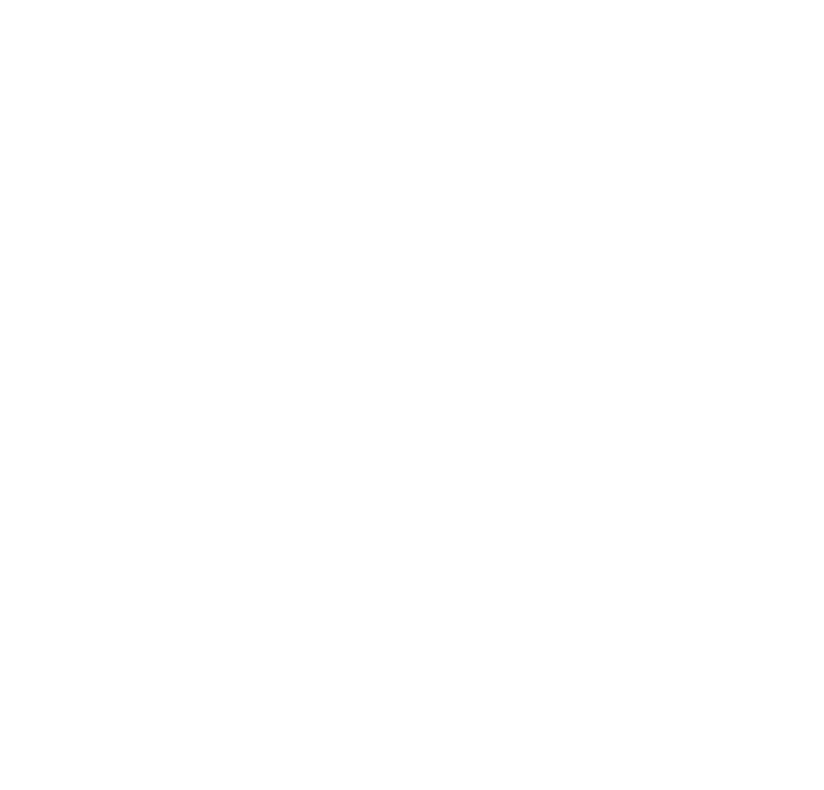
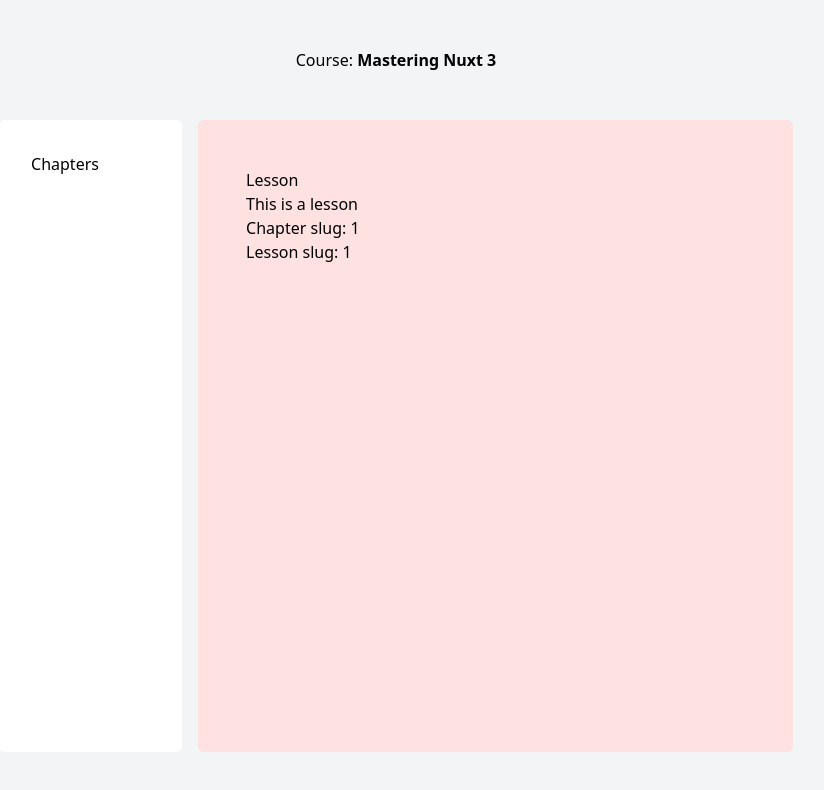
Before and after one commit to weijingbbb/nuxt3-study, a Nuxt app: page /course/chapter/1/lesson/1 in a window 1280 px wide. Before the commit this address had no page. Shown: the top 790 px of the page, without its empty margins (244-1068 px from the left). Built offline with nearby package versions, Linux system fonts and the light colour scheme.

Commit message:
动态路由1: /course/chapter/1/lesson/2

```diff
--- /dev/null
+++ b/pages/course/chapter/[chapterSlug]/lesson/[lessonSlug].vue
@@ -0,0 +1,6 @@
+<template>
+    <h2>Lesson</h2>
+    <p>This is a lesson</p>
+    <p>Chapter slug: {{ $route.params.chapterSlug }}</p>
+    <p>Lesson slug: {{ $route.params.lessonSlug }}</p>
+</template>
--- a/pages/course/lesson.vue
+++ /dev/null
@@ -1,6 +0,0 @@
-<template>
-    <div>
-        <h2>Lesson</h2>
-        <p>This is a lesson</p>
-    </div>
-</template>
```
